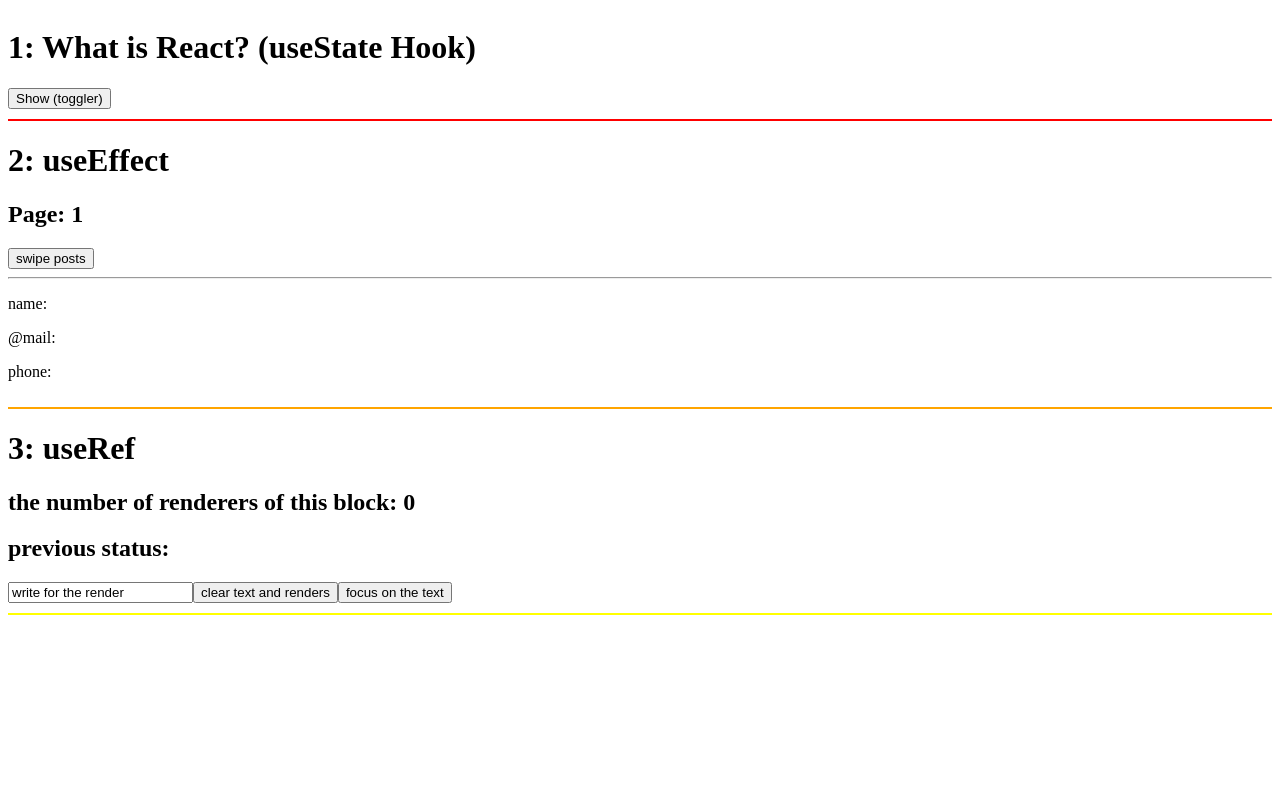
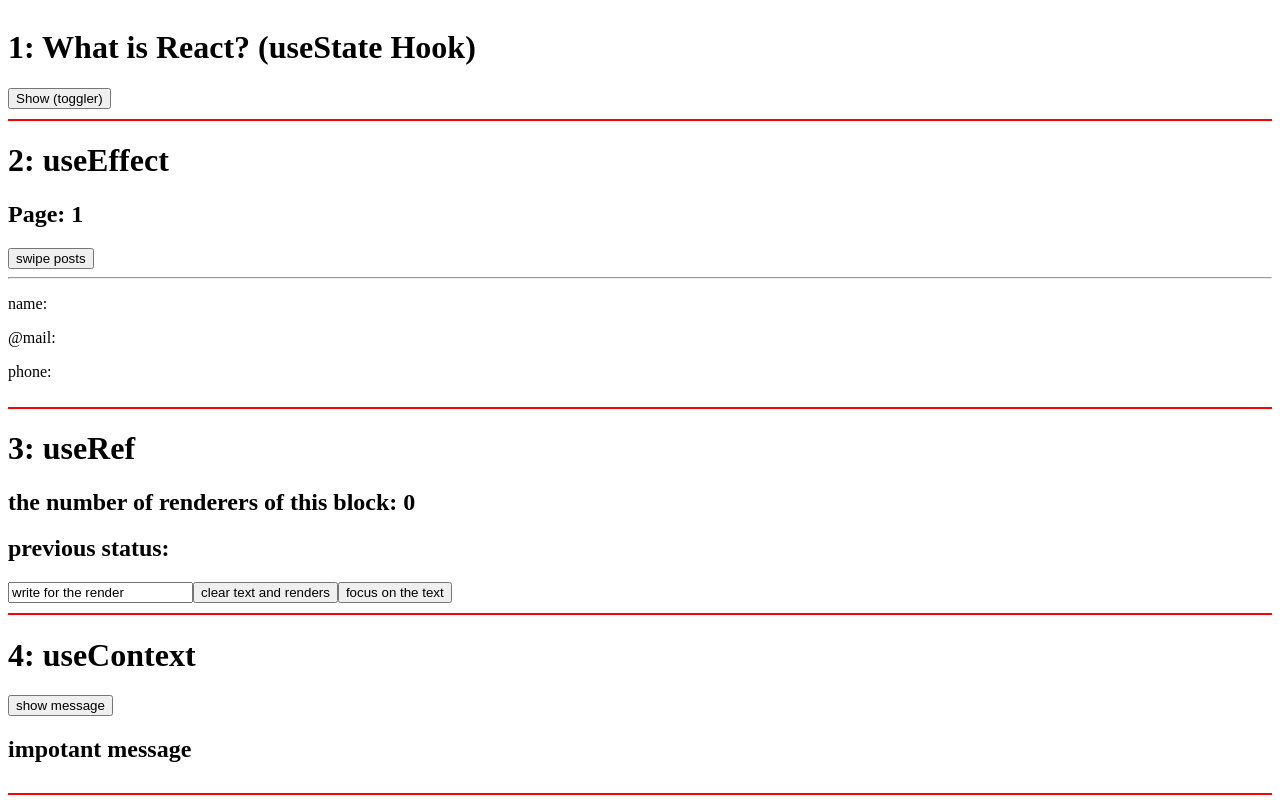
Before and after one commit to suba177/learn-react-hooks, a React (Create React App) app: page / in a window 1280 px wide. Built offline with nearby package versions, Linux system fonts and the light colour scheme; no server answers.

Commit message:
working code

```diff
--- a/src/App.js
+++ b/src/App.js
@@ -2,6 +2,8 @@ import "./App.css";
 import { React } from "react";
 import { useState, useEffect, useRef } from "react";
 // import { useMemo } from 'React'
+import ComponentMain from "./useContext/main";
+import Alert from "./useContext/alert";
 
 export default function App() {
   return (
@@ -11,6 +13,7 @@ export default function App() {
         <ComponentUseEffect></ComponentUseEffect>
         <ComponentUseRef></ComponentUseRef>
         {/* <ComponentUseMemo></ComponentUseMemo> */}
+        <ComponentUseContext></ComponentUseContext>
       </main>
     </div>
   );
@@ -78,7 +81,7 @@ const ComponentUseEffect = () => {
       style={{
         marginTop: "10px",
         paddingBottom: "10px",
-        borderBottom: "2px solid orange",
+        borderBottom: "2px solid red",
       }}
     >
       <h1>2: useEffect</h1>
@@ -120,7 +123,7 @@ const ComponentUseRef = () => {
       style={{
         marginTop: "10px",
         paddingBottom: "10px",
-        borderBottom: "2px solid yellow",
+        borderBottom: "2px solid red",
       }}
     >
       <h1>3: useRef</h1>
@@ -156,7 +159,7 @@ const ComponentUseRef = () => {
 //   }, [propX])
 
 //   return (
-//     <div className="useMemo" style={{ marginTop: '10px', paddingBottom: '10px', borderBottom: '2px solid green' }}>
+//     <div className="useMemo" style={{ marginTop: '10px', paddingBottom: '10px', borderBottom: '2px solid red' }}>
 //       <h1>4: useMemo </h1>
 //       <h2>calculated property: {number}</h2>
 //       <button onClick={() => setNumber((prevVal => prevVal + 1))}>+</button>
@@ -165,3 +168,19 @@ const ComponentUseRef = () => {
 //     </div>
 //   )
 // }
+
+const ComponentUseContext = () => {
+  return (
+    <div
+      className="useContext"
+      style={{
+        marginTop: "10px",
+        paddingBottom: "10px",
+        borderBottom: "2px solid red",
+      }}
+    >
+      <ComponentMain></ComponentMain>
+      <Alert></Alert>
+    </div>
+  );
+};
--- /dev/null
+++ b/src/useContext/alert.js
@@ -0,0 +1,5 @@
+import React from "react";
+
+export default function Alert() {
+  return <h2>impotant message</h2>;
+}
--- /dev/null
+++ b/src/useContext/main.js
@@ -0,0 +1,10 @@
+import React from "react";
+
+export default function ComponentMain() {
+  return (
+    <>
+      <h1>4: useContext</h1>
+      <button>show message</button>
+    </>
+  );
+}
```
